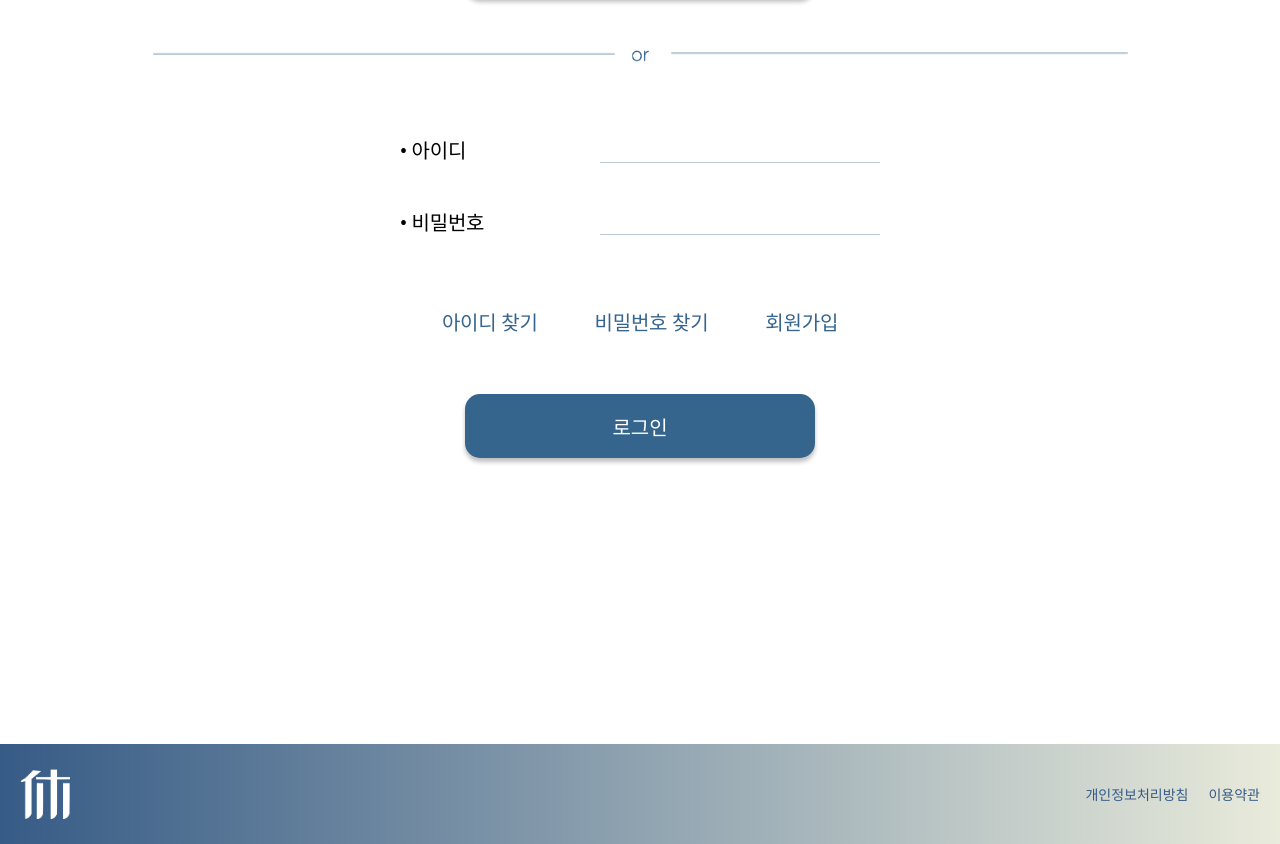
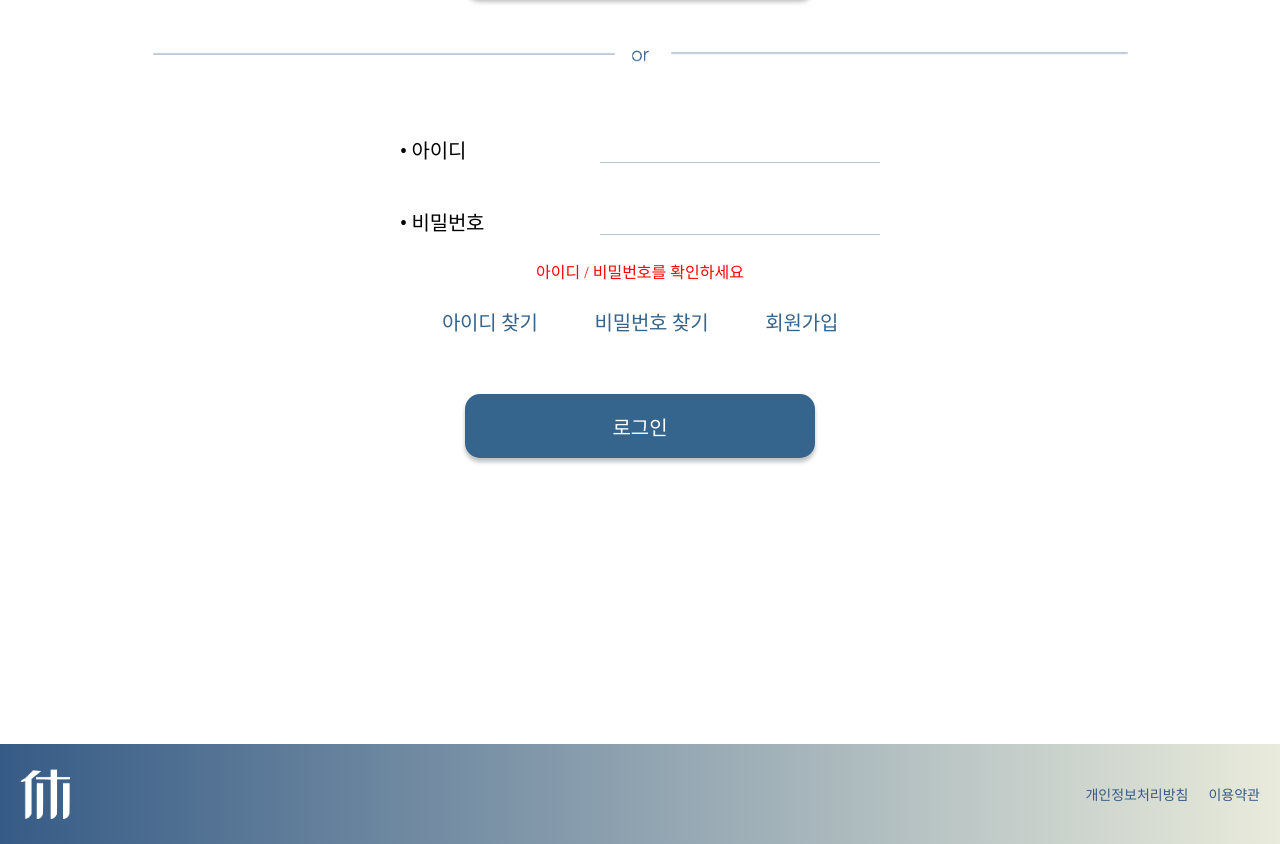
Before and after one commit to Serengeti-HYU/Hyu_frontend, a React (Create React App) app: page /login in a window 1280 px wide. Shown: the part 642-1486 px from the top of the page. Built offline with nearby package versions, Linux system fonts and the light colour scheme; a web font is replaced by a local one.

Commit message:
feat: 로그인 에러 메시지 추가

```diff
--- a/src/App.js
+++ b/src/App.js
@@ -8,6 +8,7 @@ import Login from "./pages/Main/Login/Login";
 import SignUp from "./pages/Main/SignUp/SignUp";
 import SignUpComplete from "./pages/Main/SignUp/SignUpComplete";
 import RestActivity from "./pages/Newsletter/RestActivity";
+import Main from "./pages/Main/main";
 
 // Profile imports
 import Mypage from "./pages/Profile/Mypage";
@@ -24,7 +25,7 @@ function App() {
     <BrowserRouter>
       <Routes>
         {/* Main routes */}
-        <Route path="/" element={<Login />} />
+        <Route path="/" element={<Main />} />
         <Route path="/find-id" element={<FindID />} />
         <Route path="/find-password" element={<FindPassword />} />
         <Route path="/login" element={<Login />} />
--- a/src/pages/Main/Login/Login.jsx
+++ b/src/pages/Main/Login/Login.jsx
@@ -1,4 +1,4 @@
-import React from "react";
+import React, { useState } from "react";
 import styled from "styled-components";
 import { useNavigate } from "react-router-dom";
 
@@ -63,6 +63,7 @@ const LoginSec = styled.div`
     display: flex;
     flex-direction: column;
     align-items: center;
+    position: relative;
   }
   .input {
     width: 30rem;
@@ -100,6 +101,12 @@ const LoginSec = styled.div`
     font-weight: 500;
   }
 `;
+const Warn = styled.div`
+  position: absolute;
+  top: 9rem;
+  color: red;
+  font-size: ${(props) => props.theme.fontSize.small};
+`;
 
 const Nav = styled.div`
   display: flex;
@@ -123,6 +130,22 @@ const Nav = styled.div`
 `;
 
 const Login = () => {
+  const navigate = useNavigate();
+  const [showWarn, setShowWarn] = useState(true);
+
+  const navigateTo = (path) => {
+    navigate(path);
+  };
+
+  const handleSubmit = (event) => {
+    event.preventDefault(); // Prevent the default form submission
+    navigate("/");
+  };
+
+  const handleFocus = () => {
+    setShowWarn(false);
+  };
+
   return (
     <Container>
       <NoLoginHeader />
@@ -149,21 +172,26 @@ const Login = () => {
             src={`${process.env.PUBLIC_URL}/assets/login/Line.png`}
             id="line"
           />
-          <form method="post">
+          <form method="post" onSubmit={handleSubmit}>
             <div className="input">
               <p>• 아이디</p>
-              <input></input>
+              <input id="id" onFocus={handleFocus}></input>
             </div>
             <div className="input">
               <p>• 비밀번호</p>
-              <input></input>
+              <input id="pw" onFocus={handleFocus} type="password"></input>
             </div>
+            {showWarn && (
+              <Warn onClick={handleFocus}>아이디 / 비밀번호를 확인하세요</Warn>
+            )}
             <Nav>
-              <p>아이디 찾기</p>
-              <p>비밀번호 찾기</p>
-              <p>회원가입</p>
+              <p onClick={() => navigateTo("/find-id")}>아이디 찾기</p>
+              <p onClick={() => navigateTo("/find-password")}>비밀번호 찾기</p>
+              <p onClick={() => navigateTo("/sign-up")}>회원가입</p>
             </Nav>
-            <button id="goLogin">로그인</button>
+            <button type="submit" id="goLogin">
+              로그인
+            </button>
           </form>
         </LoginSec>
       </div>
--- /dev/null
+++ b/src/pages/Main/main.jsx
@@ -0,0 +1,16 @@
+import React from "react";
+import styled from "styled-components";
+import { useNavigate } from "react-router-dom";
+
+const Temp = styled.div`
+  // 글자색과 글자크기는 theme에 설정해둠
+  // 밑과 같이 사용하면 됩니다
+  color: ${(props) => props.theme.color.blue};
+  font-size: ${(props) => props.theme.fontSize.large};
+`;
+
+const Main = () => {
+  return <Temp>테스트</Temp>;
+};
+
+export default Main;
```
